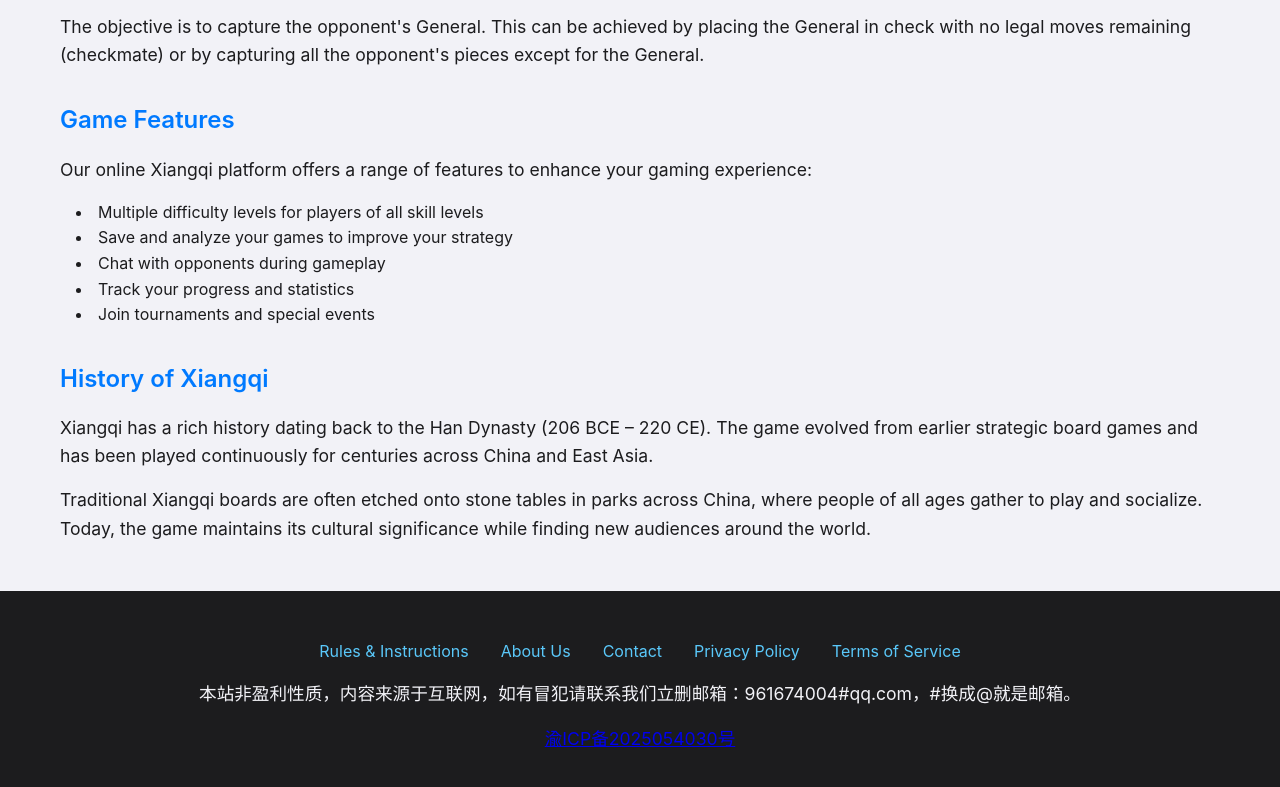
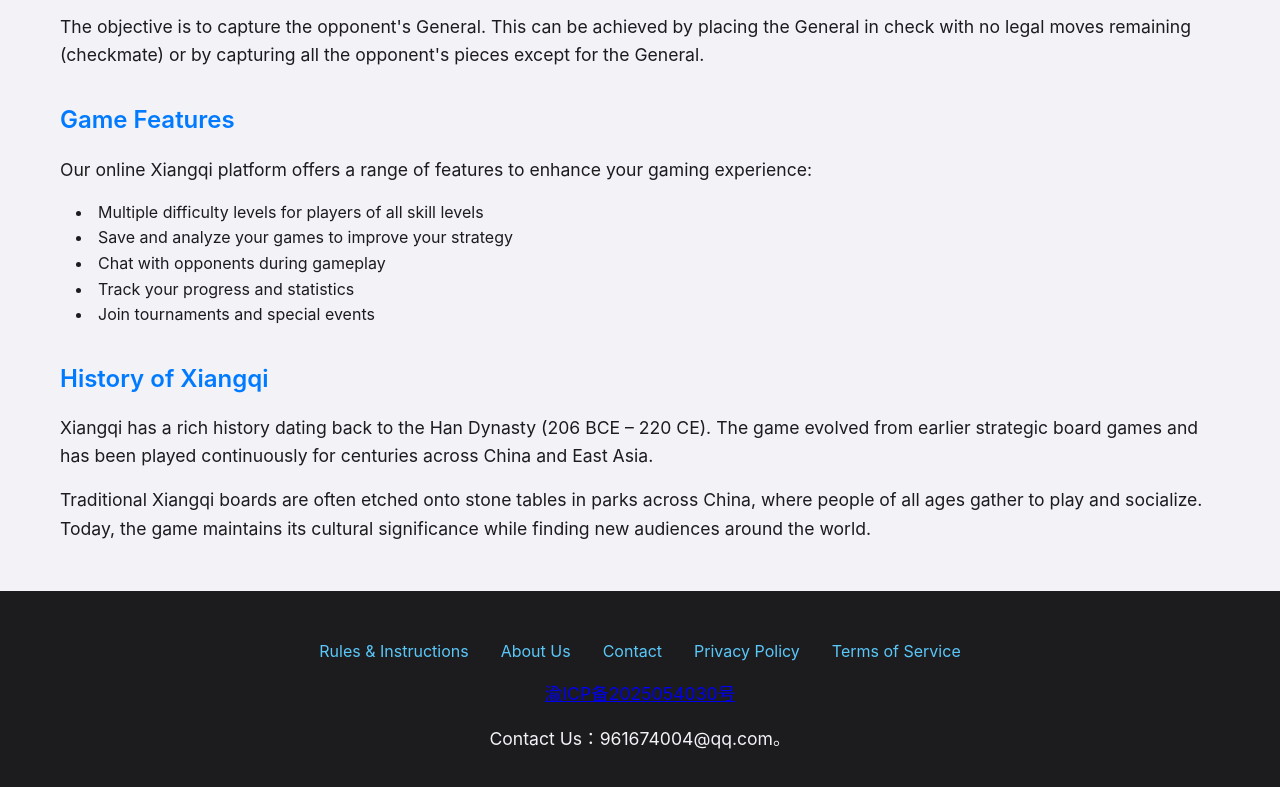
Before and after one commit to wuyu-wuhua/Xiangqi, a plain HTML site: page index.html in a window 1280 px wide. Shown: the part 1638-2425 px from the top of the page. Drawn offline with Linux system fonts and the light colour scheme.

Commit message:
Update index.html

```diff
--- a/index.html
+++ b/index.html
@@ -271,9 +271,8 @@
                 <a href="#">Privacy Policy</a>
                 <a href="#">Terms of Service</a>
             </div>
-            <p>本站非盈利性质，内容来源于互联网，如有冒犯请联系我们立删邮箱：961674004#qq.com，#换成@就是邮箱。
-</p>
-            <p><a href="https://beian.miit.gov.cn" rel=nofollow>渝ICP备2025054030号</a></p>
+            <p class="text-gray-400"><a href="https://beian.miit.gov.cn" rel=nofollow>渝ICP备2025054030号</a>
+            <p class="text-gray-400">Contact Us：961674004@qq.com。</p>
         </div>
     </footer>
 </body>
```
